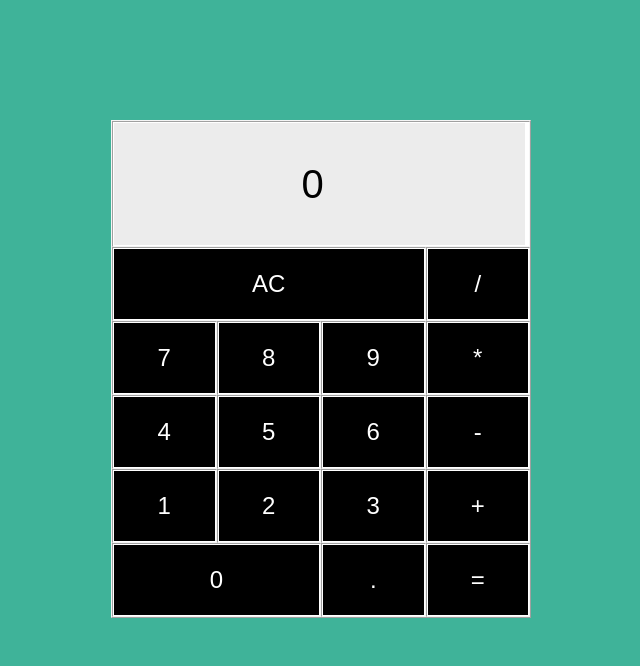
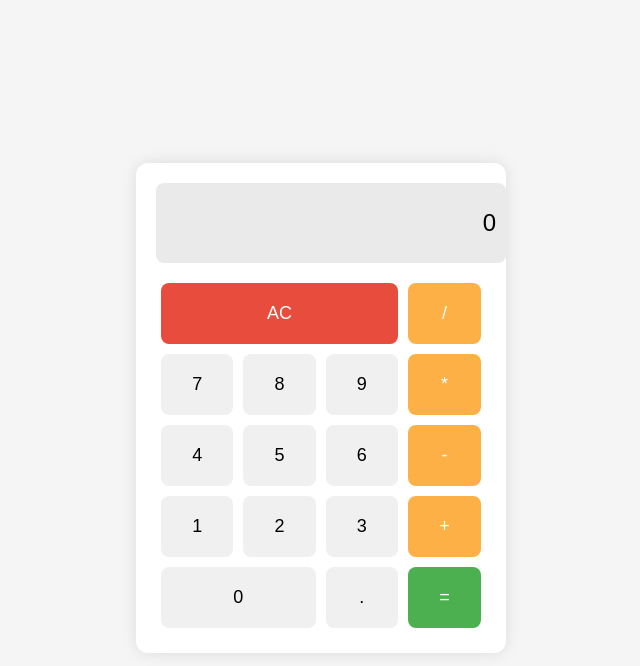
Before and after one commit to Oluwatobi33/calculator, a plain HTML site: page index.html in a window 1280 px wide. Shown: the whole page, without its empty margins (319-959 px from the left). Drawn offline with Linux system fonts and the light colour scheme.

Commit message:
remodernize the calulator

```diff
--- a/index.html
+++ b/index.html
@@ -2,146 +2,153 @@
 <html lang="en">
 <head>
   <meta charset="UTF-8">
-        <meta http-equiv="X-UA-Compatible" content="IE=edge">
-        <meta name="viewport" content="width=device-width, initial-scale=1.0">
-        <title>Scientific calculator</title>
-        <!-- <link rel="stylesheet" href="bootstrap-4.0.0-dist/css/bootstrap.css"> -->
+  <title>Calculator</title>
   <style>
-            body{
-                background-color: #3fb399;
-            }
-            .container {
-                width: 420px;
-                background-color: white;
-                margin: 120px auto;
-            }
-            table {
-                width: 100%;
-                border-color: #f4f4f4;
-            }
-            td {
-                width:25%;
+    body {
+      font-family: 'Segoe UI', Tahoma, Geneva, Verdana, sans-serif;
+      display: flex;
+      justify-content: center;
+      align-items: center;
+      height: 100vh;
+      background: #f5f5f5;
     }
 
-            button {
+    .calculator {
+      background: #ffffff;
+      padding: 20px;
+      border-radius: 12px;
+      box-shadow: 0 0 15px rgba(0,0,0,0.1);
+    }
+
+    .calculator input {
       width: 100%;
-                height: 70px;
+      height: 60px;
       font-size: 24px;
-                background-color: black;
+      text-align: right;
+      padding: 10px;
       border: none;
+      border-radius: 8px;
+      margin-bottom: 15px;
+      background: #eaeaea;
+    }
+
+    .calculator table {
+      width: 100%;
+      border-collapse: collapse;
+    }
+
+    .calculator td {
+      padding: 5px;
+    }
+
+    .calculator button {
+      width: 100%;
+      padding: 20px;
+      font-size: 18px;
+      border: none;
+      border-radius: 8px;
+      cursor: pointer;
+      background-color: #f0f0f0;
+      transition: background-color 0.3s ease;
+    }
+
+    .calculator button:hover {
+      background-color: #dcdcdc;
+    }
+
+    .calculator button.operator {
+      background-color: #fcb045;
+      color: #fff;
+    }
+
+    .calculator button.operator:hover {
+      background-color: #e59832;
+    }
+
+    .calculator button.equal {
+      background-color: #4caf50;
       color: white;
     }
-            #show {
-                height: 120px;
-                font-size: 40px;
-                vertical-align: bottom;
-                text-align: center;
-                padding-right: 16px;
-                background-color: #ececec;
+
+    .calculator button.equal:hover {
+      background-color: #43a047;
     }
-            input {
-                position: relative;
-                width: 95%;
-                height: 90%;
-                background-color: green;
-                border: none;
+
+    .calculator button.ac {
+      background-color: #e74c3c;
+      color: white;
     }
-            input::before{
-                position: relative;
-                width: 100%;
-                height: 67%;
-                background-color: #ececec;
-                border: none;
+
+    .calculator button.ac:hover {
+      background-color: #c0392b;
     }
   </style>
 </head>
 <body>
-        <div class="container">
-            <table border="1" cellspacing="0">
+
+  <div class="calculator">
+    <input type="text" id="show" class="ope" value="0" onclick="disappear()">
+    <table>
       <tr>
-                    <td colspan="4"><input type="text" class="ope"  id="show"  value="0"   onclick="disappear(4)" ></td>
-                </tr>
-                <tr>
-                    <td colspan="3" ><button type="button"  onclick="ac('')">AC</button></td>
-                    <td><button onclick="tap('/')">/</button></td>
+        <td colspan="3"><button class="ac" onclick="ac('')">AC</button></td>
+        <td><button class="operator" onclick="tap('/')">/</button></td>
       </tr>
       <tr>
         <td><button onclick="tap(7)">7</button></td>
         <td><button onclick="tap(8)">8</button></td>
         <td><button onclick="tap(9)">9</button></td>
-                    <td><button onclick="tap('*')">*</button></td>
+        <td><button class="operator" onclick="tap('*')">*</button></td>
       </tr>
       <tr>
         <td><button onclick="tap(4)">4</button></td>
         <td><button onclick="tap(5)">5</button></td>
         <td><button onclick="tap(6)">6</button></td>
-                    <td><button onclick="tap('-')">-</button></td>
+        <td><button class="operator" onclick="tap('-')">-</button></td>
       </tr>
       <tr>
         <td><button onclick="tap(1)">1</button></td>
         <td><button onclick="tap(2)">2</button></td>
         <td><button onclick="tap(3)">3</button></td>
-                    <td><button onclick="tap('+')">+</button></td>
+        <td><button class="operator" onclick="tap('+')">+</button></td>
       </tr>
       <tr>
         <td colspan="2"><button onclick="tap(0)">0</button></td>
         <td><button onclick="tap('.')">.</button></td>
-                    <td><button   onclick="ss('=')">=</button></td>
+        <td><button class="equal" onclick="ss('=')">=</button></td>
       </tr>
     </table>
   </div>
+
   <script>
-            // <!-- <input type="text" id="display">
-            // <button onclick="send(3)">3</button>
-            // <input type="text" placeholder="name" id="n">
-            // <input type="number" placeholder="age" id="g">
-            // <button onclick="rise()"> display</button>
-            // <script type="text/javascript">
-
-                // function rise(){
-            //         var a = n.value;
-            //         var b = g.value;
-            //         alert("This is my" + a + "and my age is" + b);
-            //     }
-            // //    a = Math.floor(Math.random()*10)
-            // //    alert(a);
-            //      function send(myNumber){
-            //       var a = display.value;
-            //         var b = myNumber;
-            //         a = b;
-            //         display.value = a;
-            //      }
-            //    // Increment operation
-            //     // var x= 5;
-            //     // x *=5
-            //     // alert(x); -->
-
-        function tap(myNumber){
-            var a = show.value
-            var b = myNumber;
-            var ca = ac;
-            ac = "";
-            if(a === 0){
-                a = b
+    function tap(val) {
+      const display = document.getElementById('show');
+      if (display.value === "0") {
+        display.value = val;
+      } else {
+        display.value += val;
       }
-            a += b;
-            show.value = a;
-        }
-        function ac(special){
-           var a = show.value
-           var b = special
-           a = b
-           show.value = a
-        }
-        function ss(){
-            // var a = show.value;
-            show.value = eval(show.value)
     }
 
-        function disappear(){
-            var a = show.value
+    function ss() {
+      const display = document.getElementById('show');
+      try {
+        display.value = eval(display.value);
+      } catch {
+        display.value = "Error";
+      }
+    }
 
+    function ac() {
+      document.getElementById('show').value = "0";
+    }
+
+    function disappear() {
+      const display = document.getElementById('show');
+      if (display.value === "0") {
+        display.value = "";
+      }
     }
   </script>
+
 </body>
 </html>
```
Lines whose indentation alone changed are shown as unchanged.
